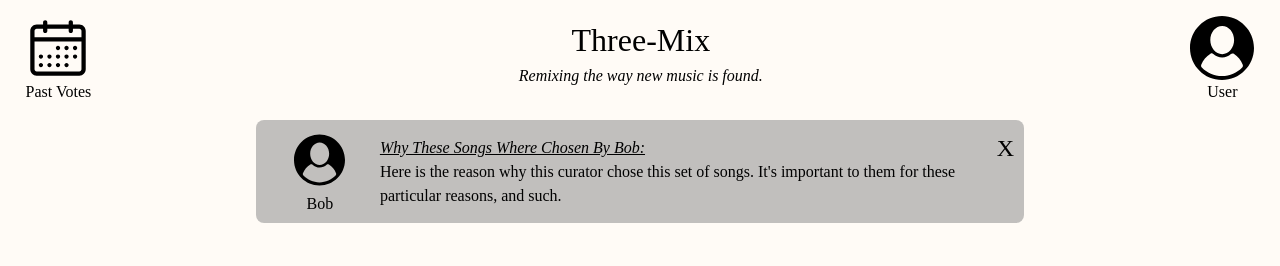
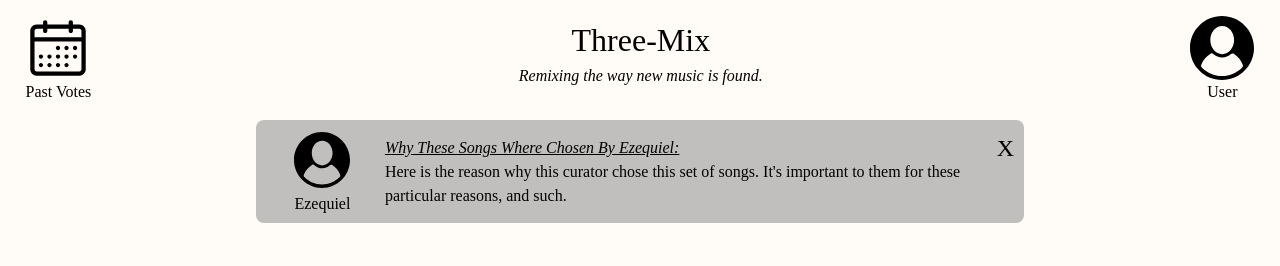
Before and after one commit to Ezequiel-Valencia/ThreeMix-Frontend, a SvelteKit app: page / in a window 1280 px wide. Shown: the top 266 px of the page. Built offline with nearby package versions, Linux system fonts and the light colour scheme.

Commit message:
Update Today's Selection Object

```diff
--- a/src/routes/+page.svelte
+++ b/src/routes/+page.svelte
@@ -7,7 +7,10 @@ import TopBar from "./TopBar.svelte";
 
   let carosuelPosition = $state(1);
 
-  let musicEntries = [
+  let todaysSelection = {
+    curatorName: "Ezequiel",
+    curatorDescription: "Here is the reason why this curator chose this set of songs. It's important to them for these particular reasons, and such.",
+    musicEntries: [
         {
             title: "Tv Off",
             artist: "Kendrick Lamar",
@@ -24,6 +27,8 @@ import TopBar from "./TopBar.svelte";
             pathResource: "5WRqGfxGXBw"
         }
     ]
+  }
+
 // Paint like shaders
 // https://codepen.io/DonKarlssonSan/embed/gROawd?default-tab=result#js-box
 </script>
@@ -31,9 +36,9 @@ import TopBar from "./TopBar.svelte";
 
 <section id="front-page">
     <TopBar></TopBar>
-    <CuratorDescription></CuratorDescription>
-    <MusicBody musicEntries={musicEntries} bind:carosuelPosition={carosuelPosition}></MusicBody>
-    <VoteSection musicEntries={musicEntries} bind:carosuelPosition={carosuelPosition}></VoteSection>
+    <CuratorDescription curatorDescription={todaysSelection["curatorDescription"]} curatorName={todaysSelection["curatorName"]}></CuratorDescription>
+    <MusicBody musicEntries={todaysSelection["musicEntries"]} bind:carosuelPosition={carosuelPosition}></MusicBody>
+    <VoteSection musicEntries={todaysSelection["musicEntries"]} bind:carosuelPosition={carosuelPosition}></VoteSection>
 </section>
 
 
@@ -41,6 +46,7 @@ import TopBar from "./TopBar.svelte";
     #front-page{
         background-color: rgb(255, 251, 246);
         height: 100%;
+        min-height: 100vh;
         width: 100vw;
     }
 </style>
--- a/src/routes/CuratorDescription.svelte
+++ b/src/routes/CuratorDescription.svelte
@@ -1,5 +1,6 @@
 <script lang="ts">
      let showCuratorReason = $state(true)
+     let { curatorName, curatorDescription } = $props()
 </script>
 
 
@@ -9,18 +10,17 @@
             <figure class="figures" style="align-items:center;">
                 <img style="height:8vh;" alt="user-profile-pic" src="/user-circle.svg">
                 <figcaption style="text-align: center;">
-                    Bob
+                    {curatorName}
                 </figcaption>
             </figure>
             <div style="padding-left: 5%;">
                 <h3>
                     <em>
-                        <u>Why These Songs Where Chosen By Bob:</u>
+                        <u>Why These Songs Where Chosen By {curatorName}:</u>
                     </em>
                 </h3>
                 <p>
-                    Here is the reason why this curator chose this set of songs.
-                    It's important to them for these particular reasons, and such.
+                    {curatorDescription}
                 </p>
             </div>
         </div>
```
